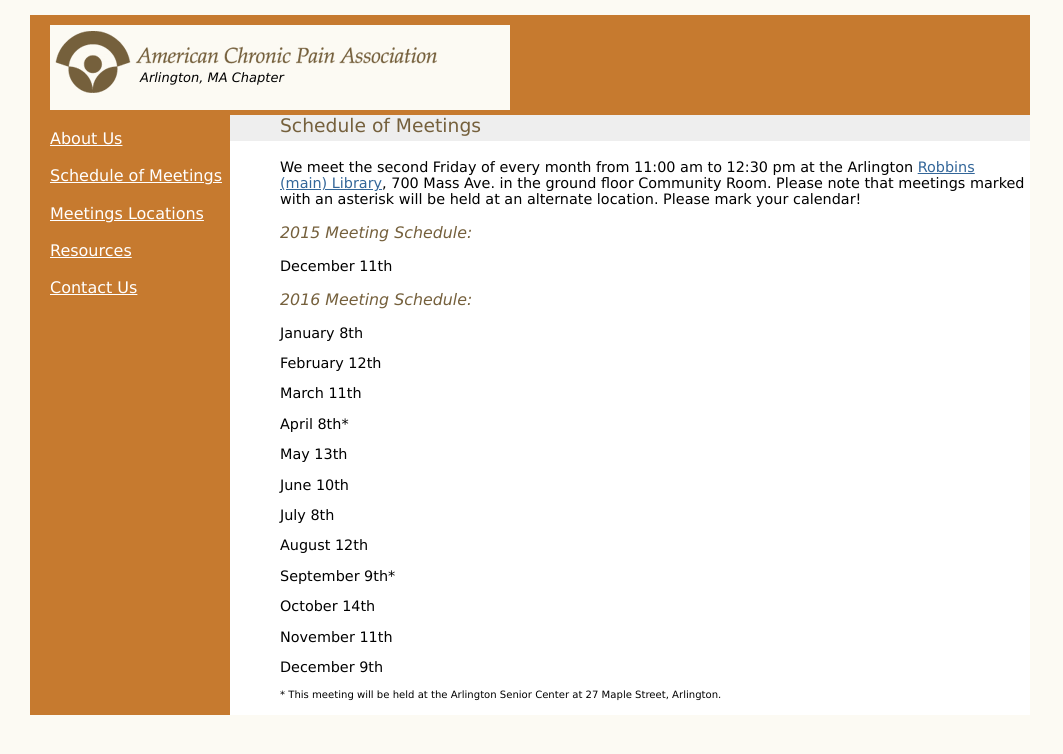
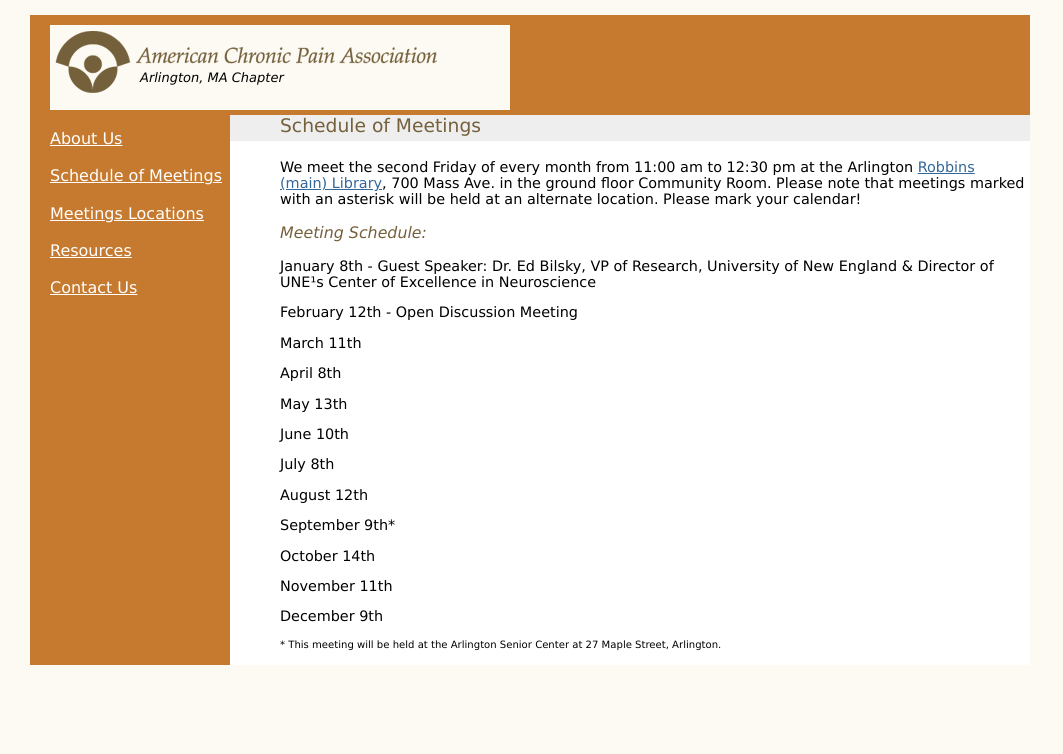
Before and after one commit to legostud/arlingtonacpa-org, a PHP site: page /meetings.php in a window 1280 px wide. Shown: the top 754 px of the page, without its empty margins (0-1063 px from the left). Run offline with PHP 8.4, Linux system fonts and the light colour scheme.

Commit message:
Meeting schedule updates

```diff
--- a/meetings.php
+++ b/meetings.php
@@ -20,13 +20,12 @@
 			(main) Library</a>, 700 Mass Ave. in the ground floor Community Room. Please
 			note that meetings marked with an asterisk will be held at an alternate location.
 			Please mark your calendar!<br />
-			<h3>2015 Meeting Schedule:</h3>
-			<p>December 11th</p>
-			<h3>2016 Meeting Schedule:</h3>
-			<p>January 8th</p>
-			<p>February 12th</p>
+			<h3>Meeting Schedule:</h3>
+			<p>January 8th - Guest Speaker: Dr. Ed Bilsky, VP of Research, University of
+New England &amp; Director of UNE¹s Center of Excellence in Neuroscience</p>
+			<p>February 12th - Open Discussion Meeting</p>
 			<p>March 11th</p>
-			<p>April 8th*</p>
+			<p>April 8th</p>
 			<p>May 13th</p>
 			<p>June 10th</p>
 			<p>July 8th</p>
```
